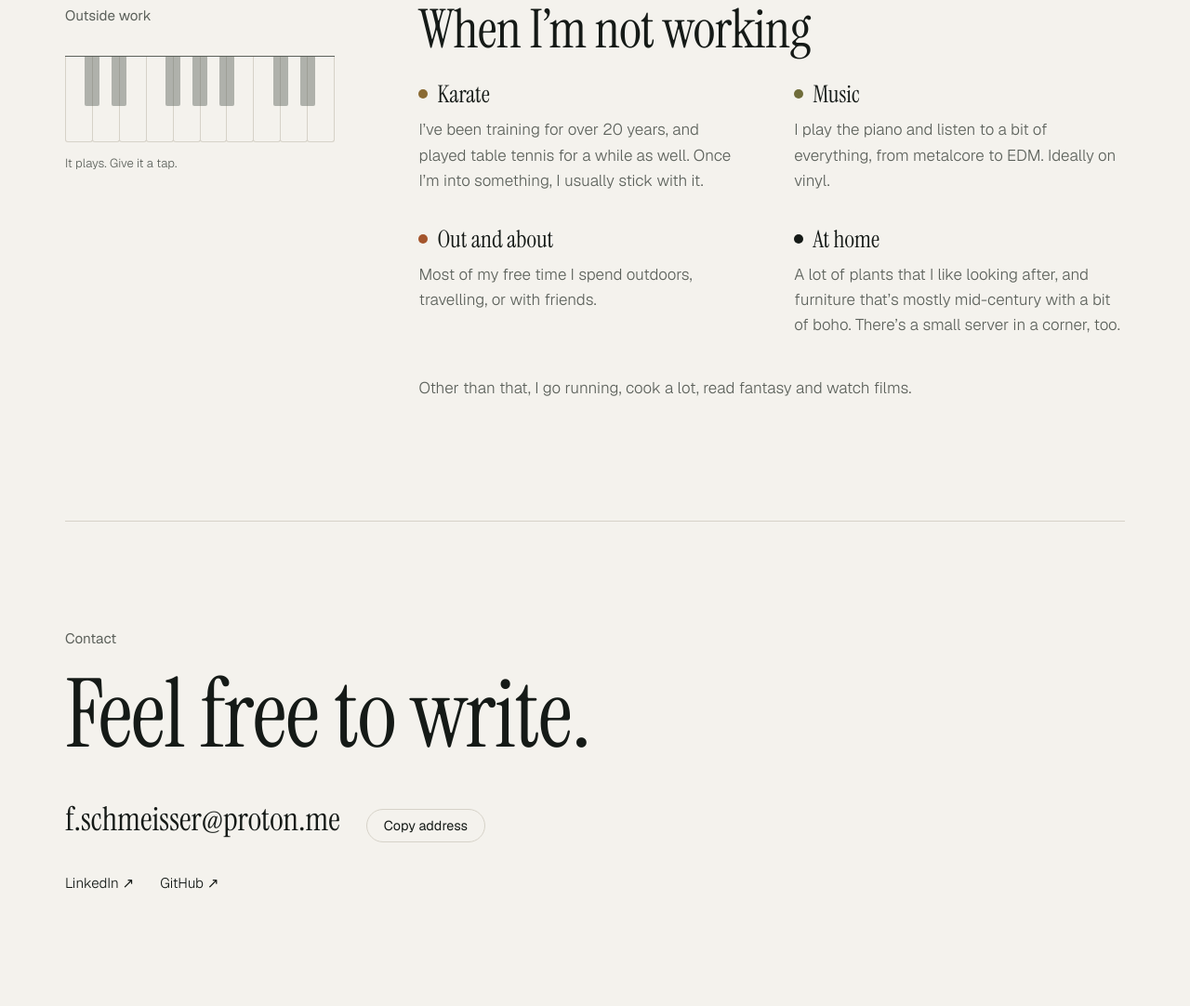
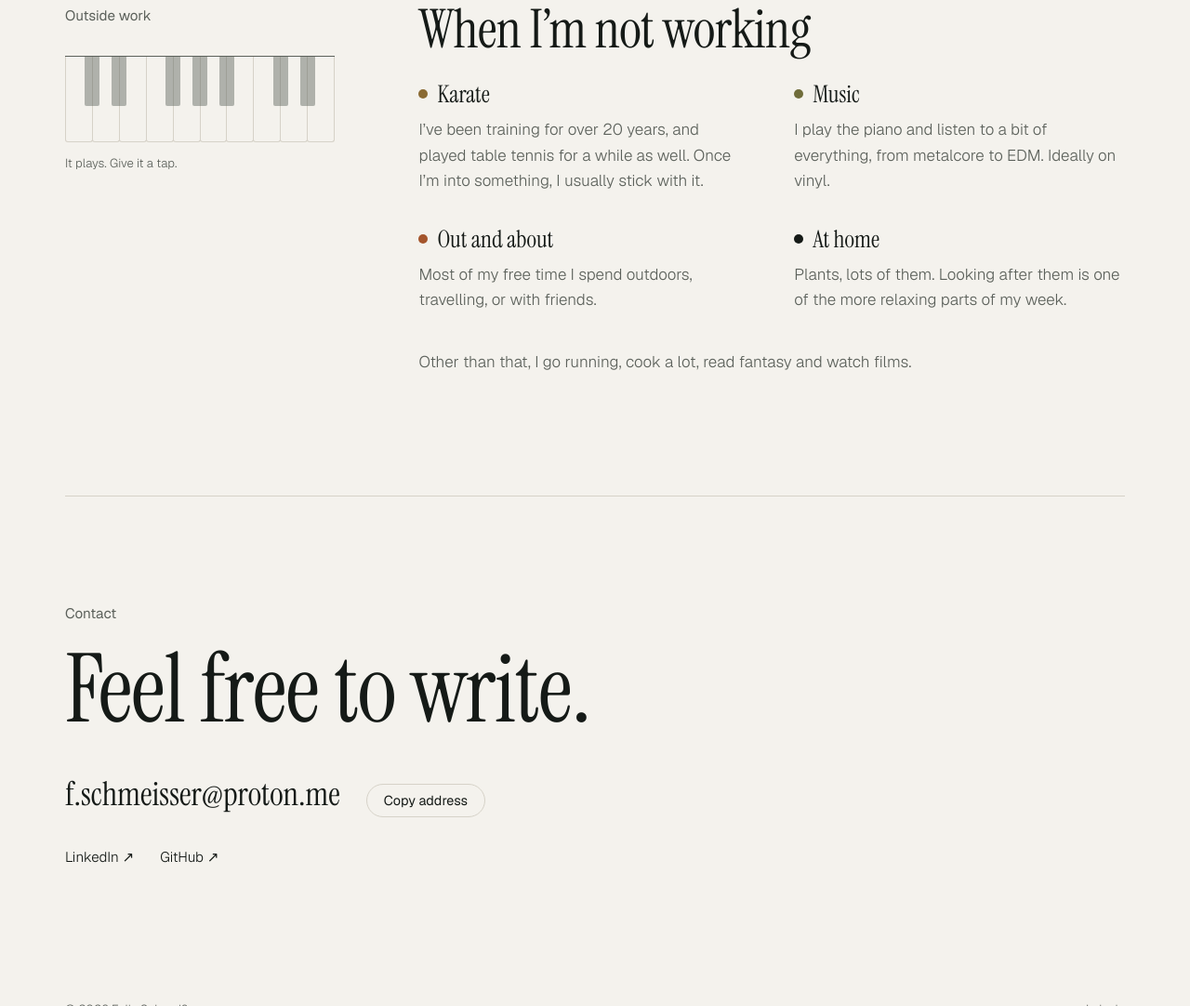
Before and after one commit to fschmeis/fschmeis.github.io, a plain HTML site: page index.html in a window 1280 px wide. Shown: the part 2601-3683 px from the top of the page at 93% size. Drawn offline with Linux system fonts and the light colour scheme; no server answers.

Commit message:
At-home-Text vereinfacht
Co-Authored-By: Claude Opus 5.5 <noreply@anthropic.com>
Claude-Session: https://claude.ai/code/session_016WKHkBjWgvwrvbjWUZzuce

```diff
--- a/index.html
+++ b/index.html
@@ -99,7 +99,7 @@
         <div class="facet rv"><h3><span class="dot" style="background:var(--accent)"></span>Karate</h3><p>I’ve been training for over 20 years, and played table tennis for a while as well. Once I’m into something, I usually stick with it.</p></div>
         <div class="facet rv"><h3><span class="dot" style="background:var(--olive)"></span>Music</h3><p>I play the piano and listen to a bit of everything, from metalcore to EDM. Ideally on vinyl.</p></div>
         <div class="facet rv"><h3><span class="dot" style="background:var(--rust)"></span>Out and about</h3><p>Most of my free time I spend outdoors, travelling, or with friends.</p></div>
-        <div class="facet rv"><h3><span class="dot" style="background:var(--ink)"></span>At home</h3><p>A lot of plants that I like looking after, and furniture that’s mostly mid-century with a bit of boho. There’s a small server in a corner, too.</p></div>
+        <div class="facet rv"><h3><span class="dot" style="background:var(--ink)"></span>At home</h3><p>Plants, lots of them. Looking after them is one of the more relaxing parts of my week.</p></div>
       </div>
       <p class="aside rv">Other than that, I go running, cook a lot, read fantasy and watch films.</p>
     </div>
```
